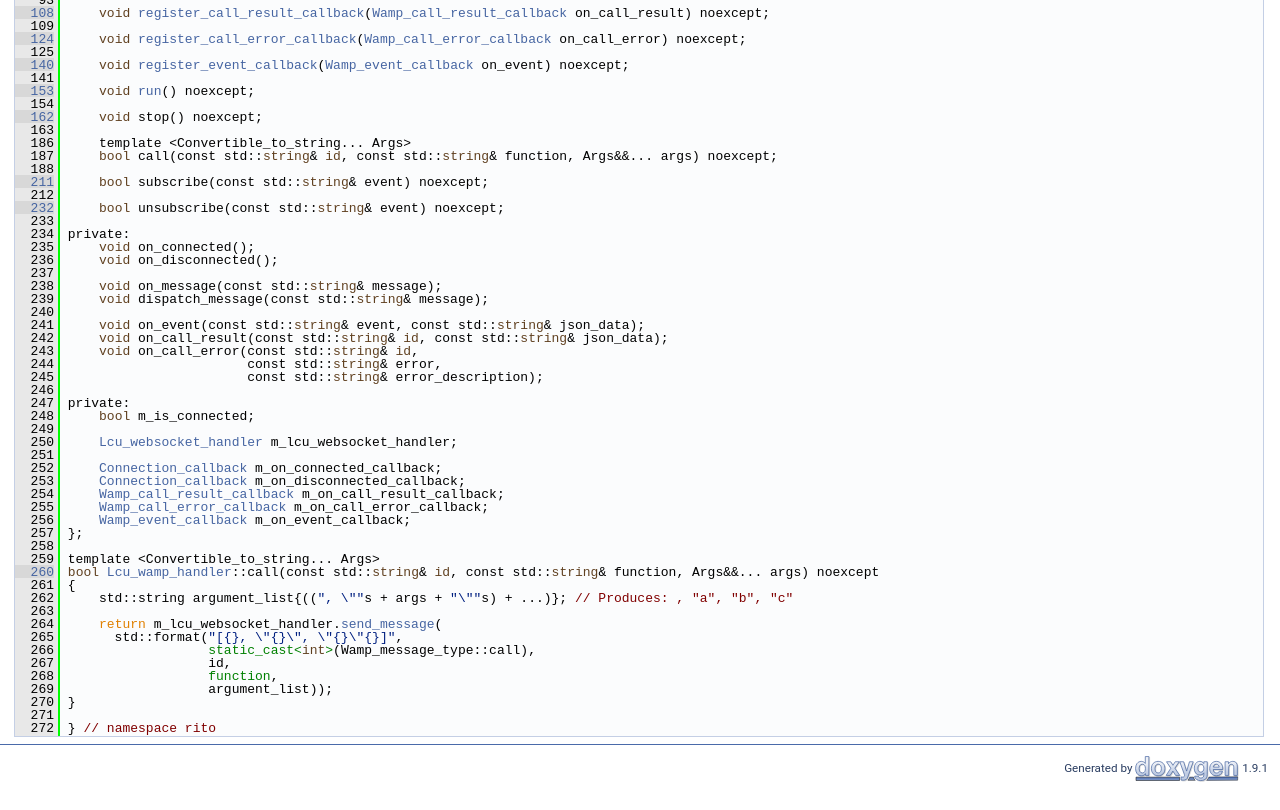
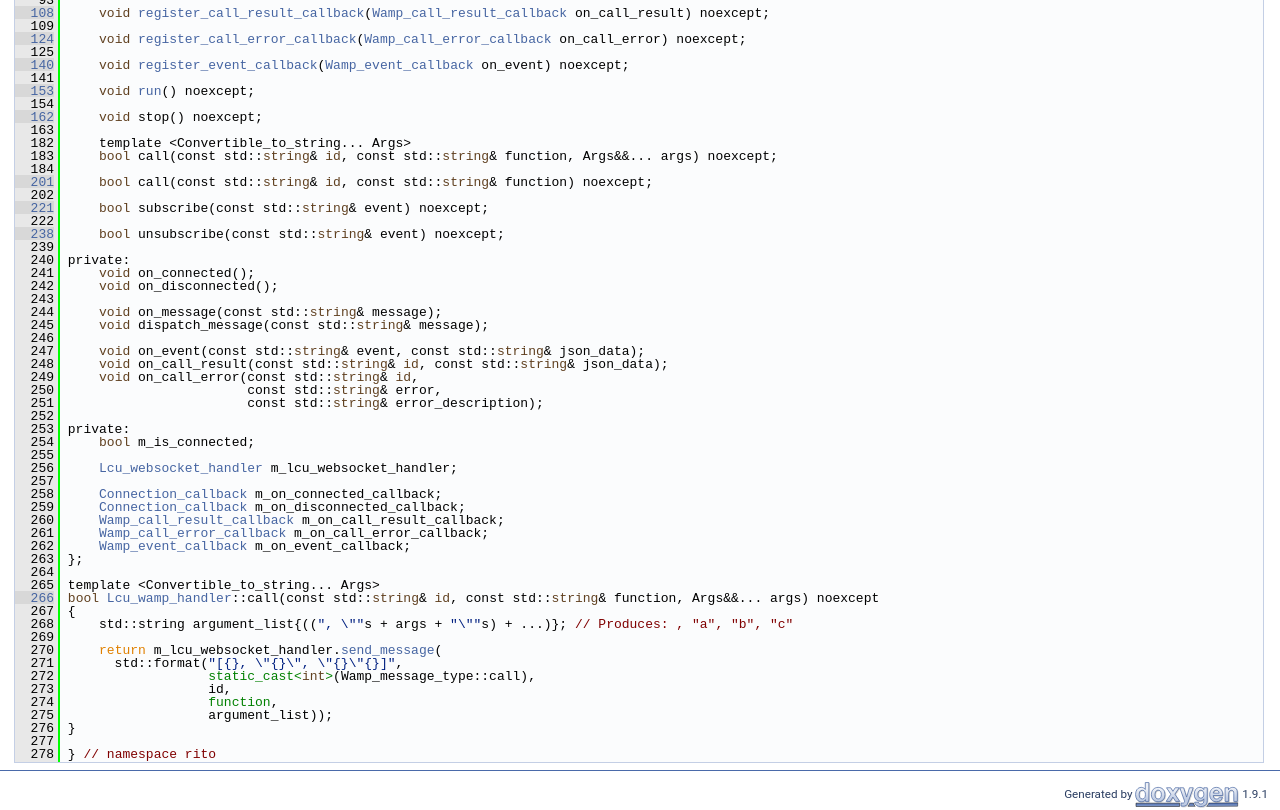
Before and after one commit to bartekprtc/rito, a plain HTML site: page lcu__wamp__handler_8h_source.html in a window 1280 px wide. Shown: the part 760-1570 px from the top of the page. Before the commit the page ends 1544 px from the top, so only its background shows below. Drawn offline with Linux system fonts and the light colour scheme.

Commit message:
Deploying to gh-pages from @ bartekprtc/rito@c75ef88e6463f4186a9cd1728af89a68a5f1c41a 🚀

```diff
--- a/lcu__wamp__handler_8h_source.html
+++ b/lcu__wamp__handler_8h_source.html
@@ -122,52 +122,54 @@ $(function() {
 <div class="line"><a name="l00154"></a><span class="lineno">  154</span>&#160; </div>
 <div class="line"><a name="l00162"></a><span class="lineno"><a class="line" href="classrito_1_1Lcu__wamp__handler.html#a7a01e1f6ea9dc64e77a164a362223fdb">  162</a></span>&#160;    <span class="keywordtype">void</span> stop() noexcept;</div>
 <div class="line"><a name="l00163"></a><span class="lineno">  163</span>&#160; </div>
-<div class="line"><a name="l00186"></a><span class="lineno">  186</span>&#160;    template &lt;Convertible_to_string... Args&gt;</div>
-<div class="line"><a name="l00187"></a><span class="lineno">  187</span>&#160;    <span class="keywordtype">bool</span> call(const std::<span class="keywordtype">string</span>&amp; <span class="keywordtype">id</span>, const std::<span class="keywordtype">string</span>&amp; function, Args&amp;&amp;... args) noexcept;</div>
-<div class="line"><a name="l00188"></a><span class="lineno">  188</span>&#160; </div>
-<div class="line"><a name="l00211"></a><span class="lineno"><a class="line" href="classrito_1_1Lcu__wamp__handler.html#a8406334192c51749fd73ad54e2dfd3f5">  211</a></span>&#160;    <span class="keywordtype">bool</span> subscribe(const std::<span class="keywordtype">string</span>&amp; event) noexcept;</div>
-<div class="line"><a name="l00212"></a><span class="lineno">  212</span>&#160; </div>
-<div class="line"><a name="l00232"></a><span class="lineno"><a class="line" href="classrito_1_1Lcu__wamp__handler.html#a29053ba3fb269bc603c53a982bfc176f">  232</a></span>&#160;    <span class="keywordtype">bool</span> unsubscribe(const std::<span class="keywordtype">string</span>&amp; event) noexcept;</div>
-<div class="line"><a name="l00233"></a><span class="lineno">  233</span>&#160; </div>
-<div class="line"><a name="l00234"></a><span class="lineno">  234</span>&#160;private:</div>
-<div class="line"><a name="l00235"></a><span class="lineno">  235</span>&#160;    <span class="keywordtype">void</span> on_connected();</div>
-<div class="line"><a name="l00236"></a><span class="lineno">  236</span>&#160;    <span class="keywordtype">void</span> on_disconnected();</div>
-<div class="line"><a name="l00237"></a><span class="lineno">  237</span>&#160; </div>
-<div class="line"><a name="l00238"></a><span class="lineno">  238</span>&#160;    <span class="keywordtype">void</span> on_message(const std::<span class="keywordtype">string</span>&amp; message);</div>
-<div class="line"><a name="l00239"></a><span class="lineno">  239</span>&#160;    <span class="keywordtype">void</span> dispatch_message(const std::<span class="keywordtype">string</span>&amp; message);</div>
-<div class="line"><a name="l00240"></a><span class="lineno">  240</span>&#160; </div>
-<div class="line"><a name="l00241"></a><span class="lineno">  241</span>&#160;    <span class="keywordtype">void</span> on_event(const std::<span class="keywordtype">string</span>&amp; event, const std::<span class="keywordtype">string</span>&amp; json_data);</div>
-<div class="line"><a name="l00242"></a><span class="lineno">  242</span>&#160;    <span class="keywordtype">void</span> on_call_result(const std::<span class="keywordtype">string</span>&amp; <span class="keywordtype">id</span>, const std::<span class="keywordtype">string</span>&amp; json_data);</div>
-<div class="line"><a name="l00243"></a><span class="lineno">  243</span>&#160;    <span class="keywordtype">void</span> on_call_error(const std::<span class="keywordtype">string</span>&amp; <span class="keywordtype">id</span>,</div>
-<div class="line"><a name="l00244"></a><span class="lineno">  244</span>&#160;                       const std::<span class="keywordtype">string</span>&amp; error,</div>
-<div class="line"><a name="l00245"></a><span class="lineno">  245</span>&#160;                       const std::<span class="keywordtype">string</span>&amp; error_description);</div>
+<div class="line"><a name="l00182"></a><span class="lineno">  182</span>&#160;    template &lt;Convertible_to_string... Args&gt;</div>
+<div class="line"><a name="l00183"></a><span class="lineno">  183</span>&#160;    <span class="keywordtype">bool</span> call(const std::<span class="keywordtype">string</span>&amp; <span class="keywordtype">id</span>, const std::<span class="keywordtype">string</span>&amp; function, Args&amp;&amp;... args) noexcept;</div>
+<div class="line"><a name="l00184"></a><span class="lineno">  184</span>&#160; </div>
+<div class="line"><a name="l00201"></a><span class="lineno"><a class="line" href="classrito_1_1Lcu__wamp__handler.html#ac35215d4e420060859a687968f3b26bb">  201</a></span>&#160;    <span class="keywordtype">bool</span> call(const std::<span class="keywordtype">string</span>&amp; <span class="keywordtype">id</span>, const std::<span class="keywordtype">string</span>&amp; function) noexcept;</div>
+<div class="line"><a name="l00202"></a><span class="lineno">  202</span>&#160; </div>
+<div class="line"><a name="l00221"></a><span class="lineno"><a class="line" href="classrito_1_1Lcu__wamp__handler.html#a8406334192c51749fd73ad54e2dfd3f5">  221</a></span>&#160;    <span class="keywordtype">bool</span> subscribe(const std::<span class="keywordtype">string</span>&amp; event) noexcept;</div>
+<div class="line"><a name="l00222"></a><span class="lineno">  222</span>&#160; </div>
+<div class="line"><a name="l00238"></a><span class="lineno"><a class="line" href="classrito_1_1Lcu__wamp__handler.html#a29053ba3fb269bc603c53a982bfc176f">  238</a></span>&#160;    <span class="keywordtype">bool</span> unsubscribe(const std::<span class="keywordtype">string</span>&amp; event) noexcept;</div>
+<div class="line"><a name="l00239"></a><span class="lineno">  239</span>&#160; </div>
+<div class="line"><a name="l00240"></a><span class="lineno">  240</span>&#160;private:</div>
+<div class="line"><a name="l00241"></a><span class="lineno">  241</span>&#160;    <span class="keywordtype">void</span> on_connected();</div>
+<div class="line"><a name="l00242"></a><span class="lineno">  242</span>&#160;    <span class="keywordtype">void</span> on_disconnected();</div>
+<div class="line"><a name="l00243"></a><span class="lineno">  243</span>&#160; </div>
+<div class="line"><a name="l00244"></a><span class="lineno">  244</span>&#160;    <span class="keywordtype">void</span> on_message(const std::<span class="keywordtype">string</span>&amp; message);</div>
+<div class="line"><a name="l00245"></a><span class="lineno">  245</span>&#160;    <span class="keywordtype">void</span> dispatch_message(const std::<span class="keywordtype">string</span>&amp; message);</div>
 <div class="line"><a name="l00246"></a><span class="lineno">  246</span>&#160; </div>
-<div class="line"><a name="l00247"></a><span class="lineno">  247</span>&#160;private:</div>
-<div class="line"><a name="l00248"></a><span class="lineno">  248</span>&#160;    <span class="keywordtype">bool</span> m_is_connected;</div>
-<div class="line"><a name="l00249"></a><span class="lineno">  249</span>&#160; </div>
-<div class="line"><a name="l00250"></a><span class="lineno">  250</span>&#160;    <a class="code" href="classrito_1_1Lcu__websocket__handler.html">Lcu_websocket_handler</a> m_lcu_websocket_handler;</div>
-<div class="line"><a name="l00251"></a><span class="lineno">  251</span>&#160; </div>
-<div class="line"><a name="l00252"></a><span class="lineno">  252</span>&#160;    <a class="code" href="namespacerito.html#a1778ee7a785dccf226a5dc2f28a46ccb">Connection_callback</a> m_on_connected_callback;</div>
-<div class="line"><a name="l00253"></a><span class="lineno">  253</span>&#160;    <a class="code" href="namespacerito.html#a1778ee7a785dccf226a5dc2f28a46ccb">Connection_callback</a> m_on_disconnected_callback;</div>
-<div class="line"><a name="l00254"></a><span class="lineno">  254</span>&#160;    <a class="code" href="namespacerito.html#acfafc9c26a73a2dc3c6694bd900ddff4">Wamp_call_result_callback</a> m_on_call_result_callback;</div>
-<div class="line"><a name="l00255"></a><span class="lineno">  255</span>&#160;    <a class="code" href="namespacerito.html#a8d462dc69f8e52e3e2e24ee89db92e29">Wamp_call_error_callback</a> m_on_call_error_callback;</div>
-<div class="line"><a name="l00256"></a><span class="lineno">  256</span>&#160;    <a class="code" href="namespacerito.html#aeae2ae1c48628a0079132fe362b94c68">Wamp_event_callback</a> m_on_event_callback;</div>
-<div class="line"><a name="l00257"></a><span class="lineno">  257</span>&#160;};</div>
-<div class="line"><a name="l00258"></a><span class="lineno">  258</span>&#160; </div>
-<div class="line"><a name="l00259"></a><span class="lineno">  259</span>&#160;template &lt;Convertible_to_string... Args&gt;</div>
-<div class="line"><a name="l00260"></a><span class="lineno"><a class="line" href="classrito_1_1Lcu__wamp__handler.html#ad8cacbd983b5b168d60b16a1296a0a0f">  260</a></span>&#160;<span class="keywordtype">bool</span> <a class="code" href="classrito_1_1Lcu__wamp__handler.html">Lcu_wamp_handler</a>::call(const std::<span class="keywordtype">string</span>&amp; <span class="keywordtype">id</span>, const std::<span class="keywordtype">string</span>&amp; function, Args&amp;&amp;... args) noexcept</div>
-<div class="line"><a name="l00261"></a><span class="lineno">  261</span>&#160;{</div>
-<div class="line"><a name="l00262"></a><span class="lineno">  262</span>&#160;    std::string argument_list{((<span class="stringliteral">&quot;, \&quot;&quot;</span>s + args + <span class="stringliteral">&quot;\&quot;&quot;</span>s) + ...)}; <span class="comment">// Produces: , &quot;a&quot;, &quot;b&quot;, &quot;c&quot;</span></div>
-<div class="line"><a name="l00263"></a><span class="lineno">  263</span>&#160; </div>
-<div class="line"><a name="l00264"></a><span class="lineno">  264</span>&#160;    <span class="keywordflow">return</span> m_lcu_websocket_handler.<a class="code" href="classrito_1_1Lcu__websocket__handler.html#a970b9d4977376c471eab08a33dcdee61">send_message</a>(</div>
-<div class="line"><a name="l00265"></a><span class="lineno">  265</span>&#160;      std::format(<span class="stringliteral">&quot;[{}, \&quot;{}\&quot;, \&quot;{}\&quot;{}]&quot;</span>,</div>
-<div class="line"><a name="l00266"></a><span class="lineno">  266</span>&#160;                  <span class="keyword">static_cast&lt;</span><span class="keywordtype">int</span><span class="keyword">&gt;</span>(Wamp_message_type::call),</div>
-<div class="line"><a name="l00267"></a><span class="lineno">  267</span>&#160;                  id,</div>
-<div class="line"><a name="l00268"></a><span class="lineno">  268</span>&#160;                  <span class="keyword">function</span>,</div>
-<div class="line"><a name="l00269"></a><span class="lineno">  269</span>&#160;                  argument_list));</div>
-<div class="line"><a name="l00270"></a><span class="lineno">  270</span>&#160;}</div>
-<div class="line"><a name="l00271"></a><span class="lineno">  271</span>&#160; </div>
-<div class="line"><a name="l00272"></a><span class="lineno">  272</span>&#160;} <span class="comment">// namespace rito</span></div>
+<div class="line"><a name="l00247"></a><span class="lineno">  247</span>&#160;    <span class="keywordtype">void</span> on_event(const std::<span class="keywordtype">string</span>&amp; event, const std::<span class="keywordtype">string</span>&amp; json_data);</div>
+<div class="line"><a name="l00248"></a><span class="lineno">  248</span>&#160;    <span class="keywordtype">void</span> on_call_result(const std::<span class="keywordtype">string</span>&amp; <span class="keywordtype">id</span>, const std::<span class="keywordtype">string</span>&amp; json_data);</div>
+<div class="line"><a name="l00249"></a><span class="lineno">  249</span>&#160;    <span class="keywordtype">void</span> on_call_error(const std::<span class="keywordtype">string</span>&amp; <span class="keywordtype">id</span>,</div>
+<div class="line"><a name="l00250"></a><span class="lineno">  250</span>&#160;                       const std::<span class="keywordtype">string</span>&amp; error,</div>
+<div class="line"><a name="l00251"></a><span class="lineno">  251</span>&#160;                       const std::<span class="keywordtype">string</span>&amp; error_description);</div>
+<div class="line"><a name="l00252"></a><span class="lineno">  252</span>&#160; </div>
+<div class="line"><a name="l00253"></a><span class="lineno">  253</span>&#160;private:</div>
+<div class="line"><a name="l00254"></a><span class="lineno">  254</span>&#160;    <span class="keywordtype">bool</span> m_is_connected;</div>
+<div class="line"><a name="l00255"></a><span class="lineno">  255</span>&#160; </div>
+<div class="line"><a name="l00256"></a><span class="lineno">  256</span>&#160;    <a class="code" href="classrito_1_1Lcu__websocket__handler.html">Lcu_websocket_handler</a> m_lcu_websocket_handler;</div>
+<div class="line"><a name="l00257"></a><span class="lineno">  257</span>&#160; </div>
+<div class="line"><a name="l00258"></a><span class="lineno">  258</span>&#160;    <a class="code" href="namespacerito.html#a1778ee7a785dccf226a5dc2f28a46ccb">Connection_callback</a> m_on_connected_callback;</div>
+<div class="line"><a name="l00259"></a><span class="lineno">  259</span>&#160;    <a class="code" href="namespacerito.html#a1778ee7a785dccf226a5dc2f28a46ccb">Connection_callback</a> m_on_disconnected_callback;</div>
+<div class="line"><a name="l00260"></a><span class="lineno">  260</span>&#160;    <a class="code" href="namespacerito.html#acfafc9c26a73a2dc3c6694bd900ddff4">Wamp_call_result_callback</a> m_on_call_result_callback;</div>
+<div class="line"><a name="l00261"></a><span class="lineno">  261</span>&#160;    <a class="code" href="namespacerito.html#a8d462dc69f8e52e3e2e24ee89db92e29">Wamp_call_error_callback</a> m_on_call_error_callback;</div>
+<div class="line"><a name="l00262"></a><span class="lineno">  262</span>&#160;    <a class="code" href="namespacerito.html#aeae2ae1c48628a0079132fe362b94c68">Wamp_event_callback</a> m_on_event_callback;</div>
+<div class="line"><a name="l00263"></a><span class="lineno">  263</span>&#160;};</div>
+<div class="line"><a name="l00264"></a><span class="lineno">  264</span>&#160; </div>
+<div class="line"><a name="l00265"></a><span class="lineno">  265</span>&#160;template &lt;Convertible_to_string... Args&gt;</div>
+<div class="line"><a name="l00266"></a><span class="lineno"><a class="line" href="classrito_1_1Lcu__wamp__handler.html#ad8cacbd983b5b168d60b16a1296a0a0f">  266</a></span>&#160;<span class="keywordtype">bool</span> <a class="code" href="classrito_1_1Lcu__wamp__handler.html">Lcu_wamp_handler</a>::call(const std::<span class="keywordtype">string</span>&amp; <span class="keywordtype">id</span>, const std::<span class="keywordtype">string</span>&amp; function, Args&amp;&amp;... args) noexcept</div>
+<div class="line"><a name="l00267"></a><span class="lineno">  267</span>&#160;{</div>
+<div class="line"><a name="l00268"></a><span class="lineno">  268</span>&#160;    std::string argument_list{((<span class="stringliteral">&quot;, \&quot;&quot;</span>s + args + <span class="stringliteral">&quot;\&quot;&quot;</span>s) + ...)}; <span class="comment">// Produces: , &quot;a&quot;, &quot;b&quot;, &quot;c&quot;</span></div>
+<div class="line"><a name="l00269"></a><span class="lineno">  269</span>&#160; </div>
+<div class="line"><a name="l00270"></a><span class="lineno">  270</span>&#160;    <span class="keywordflow">return</span> m_lcu_websocket_handler.<a class="code" href="classrito_1_1Lcu__websocket__handler.html#a970b9d4977376c471eab08a33dcdee61">send_message</a>(</div>
+<div class="line"><a name="l00271"></a><span class="lineno">  271</span>&#160;      std::format(<span class="stringliteral">&quot;[{}, \&quot;{}\&quot;, \&quot;{}\&quot;{}]&quot;</span>,</div>
+<div class="line"><a name="l00272"></a><span class="lineno">  272</span>&#160;                  <span class="keyword">static_cast&lt;</span><span class="keywordtype">int</span><span class="keyword">&gt;</span>(Wamp_message_type::call),</div>
+<div class="line"><a name="l00273"></a><span class="lineno">  273</span>&#160;                  id,</div>
+<div class="line"><a name="l00274"></a><span class="lineno">  274</span>&#160;                  <span class="keyword">function</span>,</div>
+<div class="line"><a name="l00275"></a><span class="lineno">  275</span>&#160;                  argument_list));</div>
+<div class="line"><a name="l00276"></a><span class="lineno">  276</span>&#160;}</div>
+<div class="line"><a name="l00277"></a><span class="lineno">  277</span>&#160; </div>
+<div class="line"><a name="l00278"></a><span class="lineno">  278</span>&#160;} <span class="comment">// namespace rito</span></div>
 <div class="ttc" id="aclassrito_1_1Lcu__wamp__handler_html"><div class="ttname"><a href="classrito_1_1Lcu__wamp__handler.html">rito::Lcu_wamp_handler</a></div><div class="ttdoc">Handler for LCU connection over websocket with WAMP protocol. Wrapper for Lcu_websocket_handler class...</div><div class="ttdef"><b>Definition:</b> lcu_wamp_handler.h:62</div></div>
 <div class="ttc" id="aclassrito_1_1Lcu__wamp__handler_html_a06e0495d5f6392f34fe6a25e169be891"><div class="ttname"><a href="classrito_1_1Lcu__wamp__handler.html#a06e0495d5f6392f34fe6a25e169be891">rito::Lcu_wamp_handler::register_on_disconnected_callback</a></div><div class="ttdeci">void register_on_disconnected_callback(Connection_callback on_disconnected) noexcept</div><div class="ttdoc">Registers callback function for LCU disconnected event.</div></div>
 <div class="ttc" id="aclassrito_1_1Lcu__wamp__handler_html_a11a94d11f7aa2ed4149464bdc2f9677e"><div class="ttname"><a href="classrito_1_1Lcu__wamp__handler.html#a11a94d11f7aa2ed4149464bdc2f9677e">rito::Lcu_wamp_handler::register_call_result_callback</a></div><div class="ttdeci">void register_call_result_callback(Wamp_call_result_callback on_call_result) noexcept</div><div class="ttdoc">Registers callback function for CALL.RESULT message received.</div></div>
--- a/search/all_2.js
+++ b/search/all_2.js
@@ -1,6 +1,6 @@
 var searchData=
 [
-  ['call_2',['call',['../classrito_1_1Lcu__wamp__handler.html#ad8cacbd983b5b168d60b16a1296a0a0f',1,'rito::Lcu_wamp_handler']]],
+  ['call_2',['call',['../classrito_1_1Lcu__wamp__handler.html#ad8cacbd983b5b168d60b16a1296a0a0f',1,'rito::Lcu_wamp_handler::call(const std::string &amp;id, const std::string &amp;function, Args &amp;&amp;... args) noexcept'],['../classrito_1_1Lcu__wamp__handler.html#ac35215d4e420060859a687968f3b26bb',1,'rito::Lcu_wamp_handler::call(const std::string &amp;id, const std::string &amp;function) noexcept']]],
   ['common_5ftypes_2eh_3',['common_types.h',['../common__types_8h.html',1,'']]],
   ['connection_5fcallback_4',['Connection_callback',['../namespacerito.html#a1778ee7a785dccf226a5dc2f28a46ccb',1,'rito']]]
 ];
--- a/search/functions_0.js
+++ b/search/functions_0.js
@@ -1,4 +1,4 @@
 var searchData=
 [
-  ['call_92',['call',['../classrito_1_1Lcu__wamp__handler.html#ad8cacbd983b5b168d60b16a1296a0a0f',1,'rito::Lcu_wamp_handler']]]
+  ['call_92',['call',['../classrito_1_1Lcu__wamp__handler.html#ad8cacbd983b5b168d60b16a1296a0a0f',1,'rito::Lcu_wamp_handler::call(const std::string &amp;id, const std::string &amp;function, Args &amp;&amp;... args) noexcept'],['../classrito_1_1Lcu__wamp__handler.html#ac35215d4e420060859a687968f3b26bb',1,'rito::Lcu_wamp_handler::call(const std::string &amp;id, const std::string &amp;function) noexcept']]]
 ];
```
Also changed, not shown: classrito_1_1Lcu__wamp__handler-members.html (+11 -10 lines), classrito_1_1Lcu__wamp__handler.html (+60 -12 lines), classrito_1_1Lcu__websocket__handler.html (+1 -2 lines), lcu__websocket__handler_8h_source.html (+22 -22 lines).
